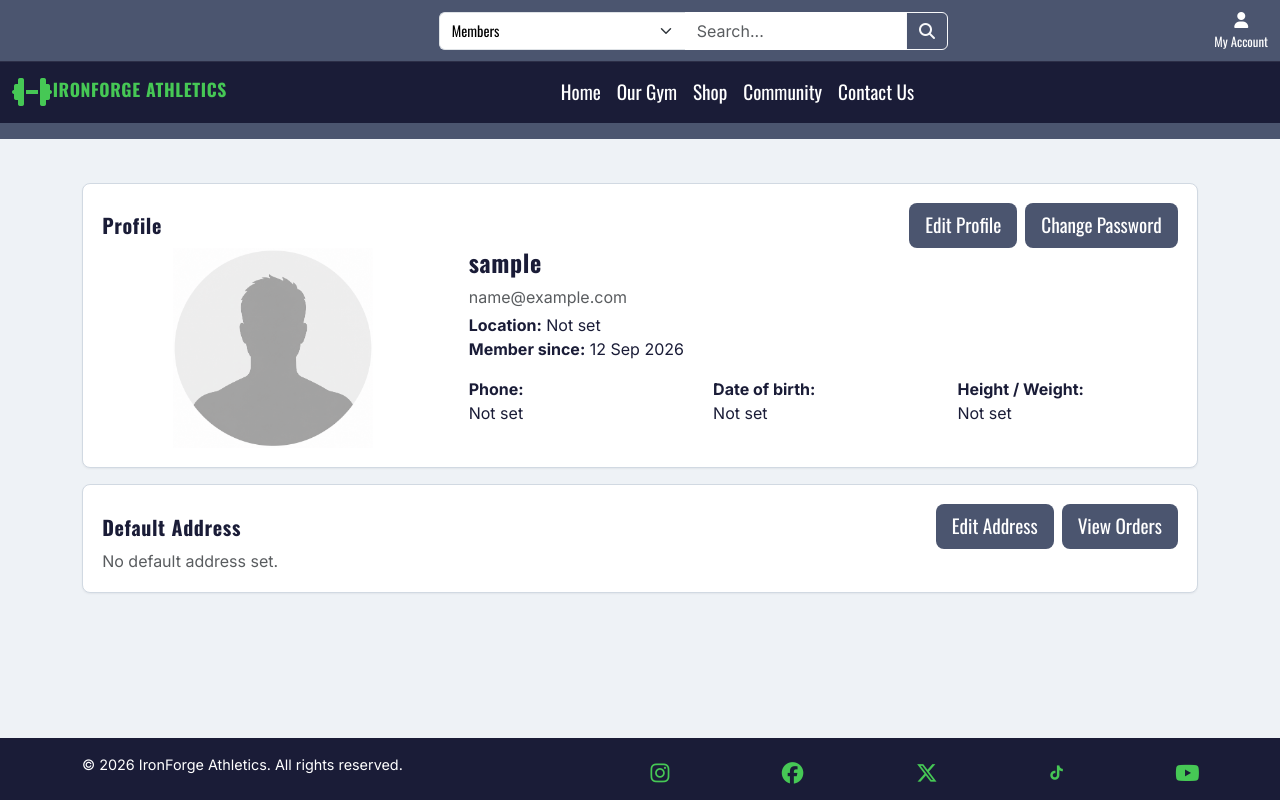
After one commit to alancoomeynts-hub/ironforge-athletics, a Django app: page /user_profile/dashboard/ in a window 1280 px wide. The commit adds this page. Run offline with Django 5.2, Linux system fonts and the light colour scheme; the visitor is signed in with stand-in values (Sample User, id 1); some libraries are stand-ins or nearby versions.

Commit message:
Add dashboard view and template

```diff
--- a/ironforge_athletics/urls.py
+++ b/ironforge_athletics/urls.py
@@ -20,6 +20,7 @@ from django.urls import path, include
 urlpatterns = [
     path('admin/', admin.site.urls),
     path('accounts/', include('allauth.urls')),
+    path('user_profile/', include('user_profile.urls')),
     path('',include('home.urls')),
     path('summernote/', include('django_summernote.urls')),
 ]
--- a/static/css/base.css
+++ b/static/css/base.css
@@ -257,7 +257,7 @@ main{
 
 @media (min-width: 769px) {
 
-    /*hide placeholder text on larger screens*/
+    /*hide form placeholder text on larger screens*/
     .content__wrapper input::placeholder,
     .content__wrapper textarea::placeholder{
         color: transparent;
--- a/templates/includes/header.html
+++ b/templates/includes/header.html
@@ -39,7 +39,7 @@
                     aria-labelledby="user-options">
                     {% if request.user.is_authenticated %}
                         <li>
-                            <a class="dropdown-item site-header__link" href="">Profile</a>
+                            <a class="dropdown-item site-header__link" href="{% url 'dashboard' %}">Dashboard</a>
                         </li>
                         <li>
                             <hr class="dropdown-divider">
--- /dev/null
+++ b/user_profile/templates/user_profile/dashboard.html
@@ -0,0 +1,144 @@
+{% extends "base.html" %}
+{% load static %}
+
+{% block extra_css %}
+    <link rel="stylesheet" href="{% static 'css/user_profile.css' %}">
+{% endblock %}
+
+{% block content %}
+    <div class="container d-flex flex-column gap-3 py-4">
+
+
+    <!-- ROW 1: Profile Info -->
+    <div class="col-12">
+      <div class="content__wrapper">
+
+        <div class="card-header d-flex justify-content-between align-items-center">
+          <h5 class="mb-0">Profile</h5>
+          <div class="d-flex flex-row gap-2 flex-wrap">
+            <a href="" class="cta-btn-secondary btn">Edit Profile</a>
+            <a href="" class="cta-btn-secondary btn">Change Password</a>
+          </div>
+        </div>
+
+        <div class="card-body">
+          <div class="row">
+
+            <div class="col-12 col-md-4 text-center mb-3 mb-md-0">
+              {% if user.profile.profile_image %}
+                <img src="{{ user.profile.profile_image }}"
+                     alt="{{ user.username }}"
+
+                     style="max-width: 200px;">
+              {% else %}
+                <img src="{% static 'media/default.png' %}"
+                     alt="Default avatar"
+
+                     style="max-width: 200px;">
+              {% endif %}
+            </div>
+
+
+            <div class="col-12 col-md-8">
+              <h4>{{ user.username }}</h4>
+              <p class="text-muted mb-1">{{ user.email }}</p>
+              <p class="mb-3">
+                <strong>Location:</strong>
+                {{ user.profile.default_town_or_city|default:"Not set" }}
+                {% if user.profile.default_county %}, {{ user.profile.default_county }}{% endif %}
+                <br>
+                <strong>Member since:</strong> {{ user.profile.member_since|date:"d M Y" }}
+              </p>
+
+              <div class="row ">
+                <div class="col-6 col-lg-4">
+                  <strong>Phone:</strong><br>
+                  {{ user.profile.default_phone_number|default:"Not set" }}
+                </div>
+                <div class="col-6 col-lg-4">
+                  <strong>Date of birth:</strong><br>
+                  {% if user.profile.date_of_birth %}
+                    {{ user.profile.date_of_birth|date:"d M Y" }}
+                  {% else %}
+                    Not set
+                  {% endif %}
+                </div>
+                <div class="col-6 col-lg-4">
+                  <strong>Height / Weight:</strong><br>
+                  {% if user.profile.height and user.profile.weight %}
+                    {{ user.profile.height|floatformat:1 }} cm /
+                    {{ user.profile.weight|floatformat:1 }} kg
+                  {% else %}
+                    Not set
+                  {% endif %}
+                </div>
+              </div>
+
+                <div class="row mt-3">
+                  {% if user.profile.bio %}
+                    <div class="col-12 col-lg-6">
+                      <strong>Bio</strong>
+                      <p class="mb-0">{{ user.profile.bio|linebreaksbr }}</p>
+                    </div>
+                  {% endif %}
+                  {% if user.profile.goals %}
+                    <div class="col-12 col-lg-6">
+                      <strong>Goals</strong>
+                      <p class="mb-0">{{ user.profile.goals|linebreaksbr }}</p>
+                    </div>
+                  {% endif %}
+                </div>
+
+            </div>
+          </div>
+        </div>
+      </div>
+    </div>
+
+    <!-- ROW 2: Address -->
+    <div class="col-12">
+      <div class="content__wrapper">
+
+        <div class="card-header d-flex justify-content-between align-items-center">
+          <h5 class="mb-0">Default Address</h5>
+          <div class="d-flex flex-row gap-2 flex-wrap">
+            <a href="" class="cta-btn-secondary btn">Edit Address</a>
+            <a href="" class="cta-btn-secondary btn">View Orders</a>
+          </div>
+        </div>
+
+        <div class="card-body">
+          <div class="row">
+
+
+            <div class="col-12 col-md-8">
+              <address class="mb-0">
+                {% if user.profile.default_street_address1 %}
+                  {{ user.profile.default_street_address1 }}<br>
+                {% endif %}
+                {% if user.profile.default_street_address2 %}
+                  {{ user.profile.default_street_address2 }}<br>
+                {% endif %}
+                {% if user.profile.default_town_or_city %}
+                  {{ user.profile.default_town_or_city }}
+                {% endif %}
+                {% if user.profile.default_county %}
+                  , {{ user.profile.default_county }}
+                {% endif %}
+                {% if user.profile.default_postcode %}
+                  <br>{{ user.profile.default_postcode }}
+                {% endif %}
+                {% if not user.profile.default_street_address1 and not user.profile.default_town_or_city %}
+                  <span class="text-muted">No default address set.</span>
+                {% endif %}
+              </address>
+            </div>
+          </div>
+        </div>
+      </div>
+
+        <!-- ROW 3 - Membership-->
+        <!-- ROW 4 - Posts-->
+
+
+{% endblock %}
--- /dev/null
+++ b/user_profile/urls.py
@@ -0,0 +1,6 @@
+from django.urls import path
+from . import views
+
+urlpatterns = [
+    path('dashboard/', views.dashboard, name='dashboard'),
+]
--- a/user_profile/views.py
+++ b/user_profile/views.py
@@ -1,3 +1,21 @@
-from django.shortcuts import render
+from django.db.models.fields import return_None
+from django.shortcuts import render, get_object_or_404
+from django.contrib.auth.decorators import login_required
+from .models import User, Profile
 
 # Create your views here.
+@login_required
+def dashboard(request):
+    user = request.user
+    try:
+        profile = request.user.profile
+    except Profile.DoesNotExist:
+        profile=None
+
+    return render(
+        request,
+        'user_profile/dashboard.html',
+        {
+            'user': user,
+            'profile': profile
+        })
```
